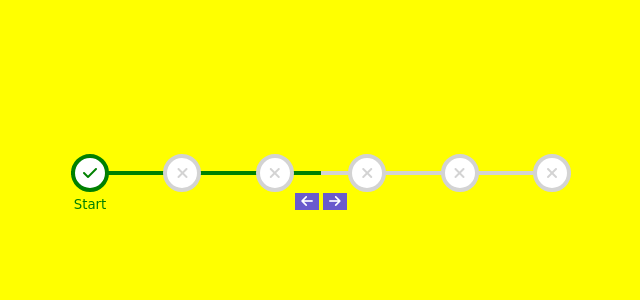
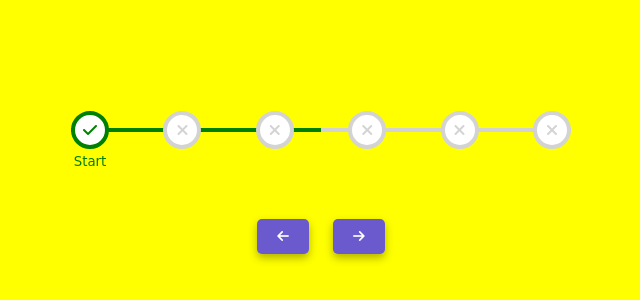
Before and after one commit to kibeetfelix/step_progress_bar, a plain HTML site: page index.html in a window 1280 px wide. Shown: the part 218-518 px from the top of the page, without its empty margins (319-959 px from the left). Drawn offline with Linux system fonts and the light colour scheme.

Commit message:
button styling

```diff
--- a/styles.css
+++ b/styles.css
@@ -71,4 +71,9 @@ body {
     background-color: slateblue;
     border: none;
     color: white;
+    padding: 10px 20px;
+    margin: 70px 10px 0;
+    border-radius: 5px;
+    cursor: pointer;
+    box-shadow: 0 4px 8px rgba(0, 0, 0, .3);
 }
```
